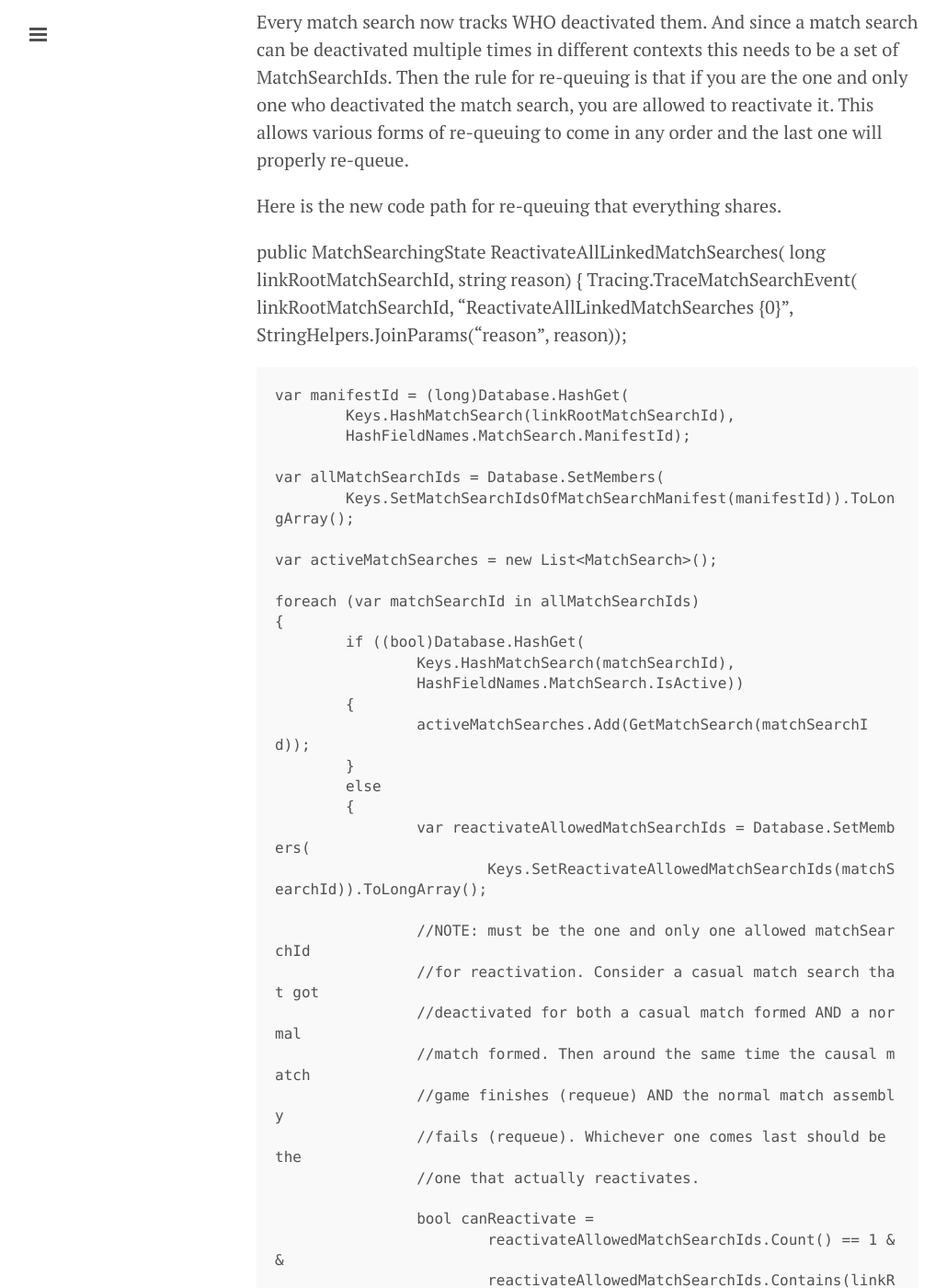
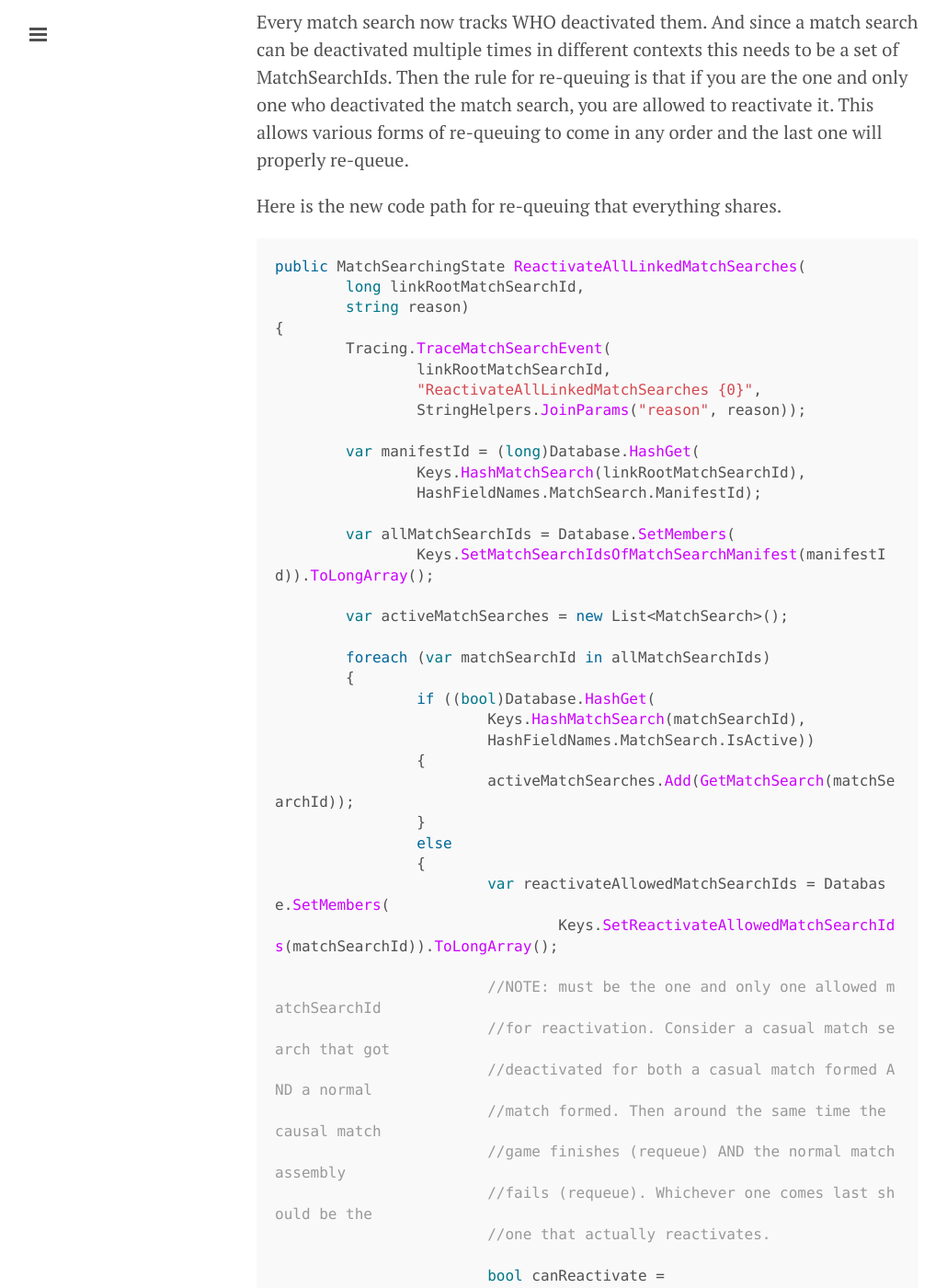
Before and after one commit to jseward/jseward.github.io, a Jekyll site: the page built from _posts/2015-02-13-fixing-of-bug-904.md, in a window 1280 px wide and 1400 px high, scrolled down 2300 px. Shown: the whole window at 92% size, without its empty margins (1-1031 px from the left). Built offline with Jekyll 4.4.1, drawn with Linux system fonts in a browser that asks for light colours; Markdown is read by kramdown in place of the engine named in the settings; some of the changed text lies outside the part shown.

Commit message:
Update 2015-02-13-fixing-of-bug-904.md

````diff
--- a/_posts/2015-02-13-fixing-of-bug-904.md
+++ b/_posts/2015-02-13-fixing-of-bug-904.md
@@ -27,6 +27,7 @@ Every match search now tracks WHO deactivated them. And since a match search can
 
 Here is the new code path for re-queuing that everything shares.
 
+```c#
 public MatchSearchingState ReactivateAllLinkedMatchSearches(
 	long linkRootMatchSearchId,
 	string reason)
@@ -89,3 +90,4 @@ public MatchSearchingState ReactivateAllLinkedMatchSearches(
 		GetStartTimeOfMatchSearch(linkRootMatchSearchId),
 		activeMatchSearches);
 }
+```
````
